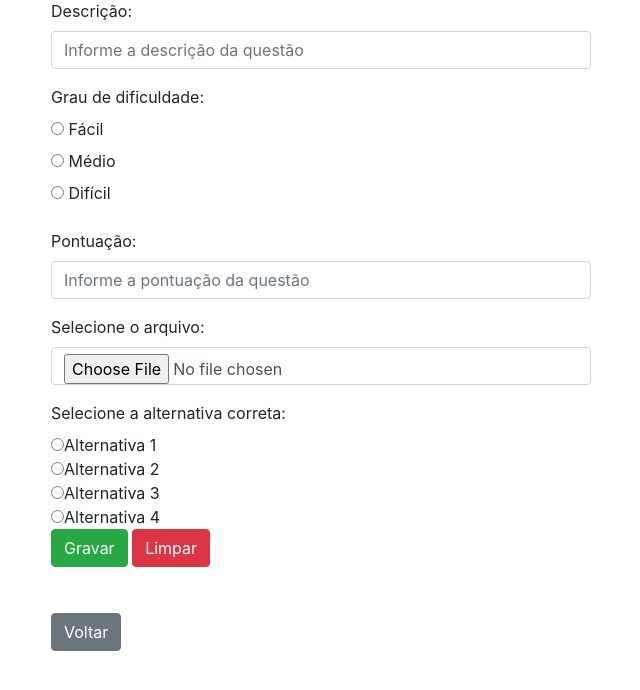
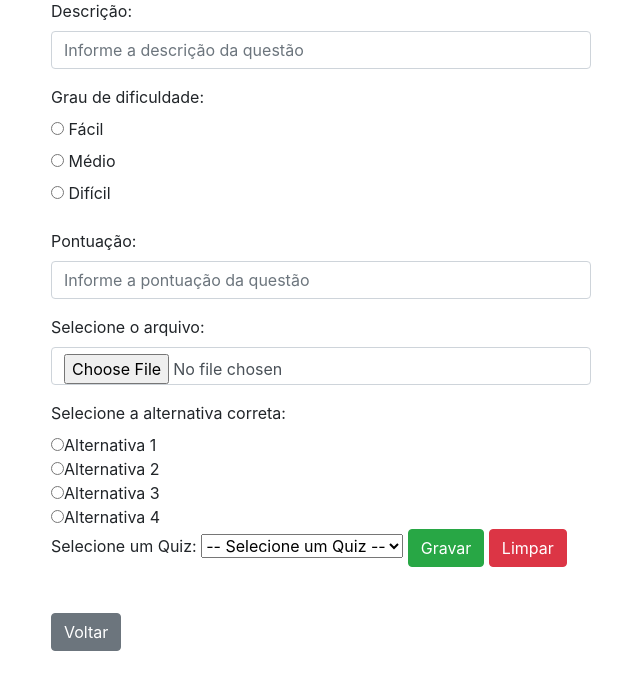
Before and after one commit to Green-Go-Quiz/GreenGo, a PHP site: page /views/questao/form.php in a window 1280 px wide. Shown: the part 45-735 px from the top of the page, without its empty margins (34-674 px from the left). Run offline with PHP 8.4, Linux system fonts and the light colour scheme; the template is opened without the code that fills it, so the values that code supplies are empty; some libraries are stand-ins or nearby versions.

Commit message:
tentando vincular quiz a questao

```diff
--- a/app/controllers/QuestaoController.php
+++ b/app/controllers/QuestaoController.php
@@ -139,9 +139,7 @@ foreach ($alternativas as $index => $alt) {
                         foreach ($alternativas as $alt) {
                             $this->alternativaDao->insert($alt, $idQuestao);
                         }
-                    } //else { // Alterando
-                       // $questao->setIdQuestao($dados["id"]);
-                       // $this->questaoDao->update($questao);
+                    }
                        else { // Alterando
                         $this->questaoDao->update($questao);
                         $idQuestao = $dados["id"];
--- a/app/views/css/listQuiz.css
+++ b/app/views/css/listQuiz.css
@@ -36,4 +36,4 @@
 
 .labelQuiz {
   font-weight: bold;
-}
+  background-color: aqua;}
--- a/app/views/questao/form.php
+++ b/app/views/questao/form.php
@@ -93,7 +93,13 @@ require_once(__DIR__ . "/../../bootstrap/header.php");
 <input type="radio" name="alternativa_correta" value="2">Alternativa 3<br>
 <input type="radio" name="alternativa_correta" value="3">Alternativa 4<br>
 
-
+<label for="quiz_id">Selecione um Quiz:</label>
+<select name="quiz_id" id="quiz_id">
+    <option value="">-- Selecione um Quiz --</option>
+    <?php foreach ($quizzes as $quiz) : ?>
+        <option value="<?= $quiz->getIdQuiz(); ?>"><?= $quiz->getNomeQuiz(); ?></option>
+    <?php endforeach; ?>
+</select>
 
                 <input type="hidden" id="hddId" name="id" value="<?= $dados['id']; ?>" />
 
```
Also changed, not shown: app/dao/QuizDAO.php (+0 -21 lines).
